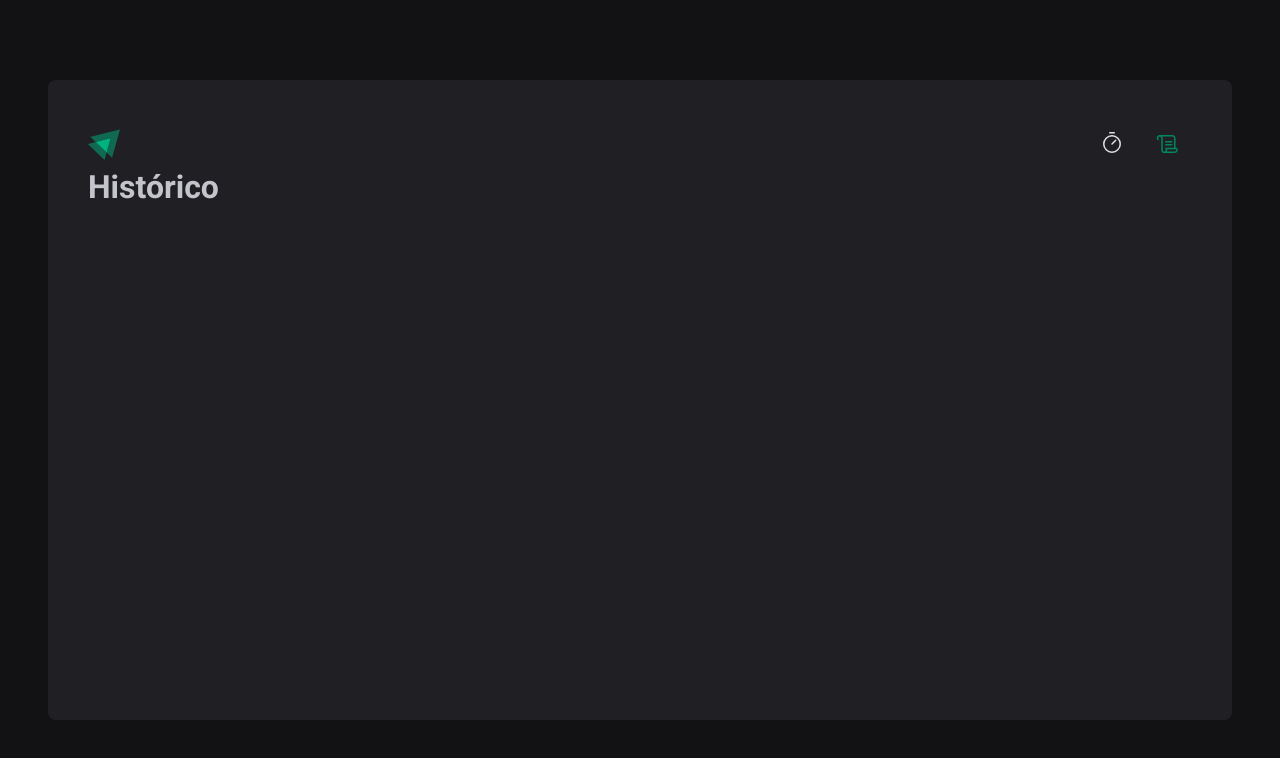
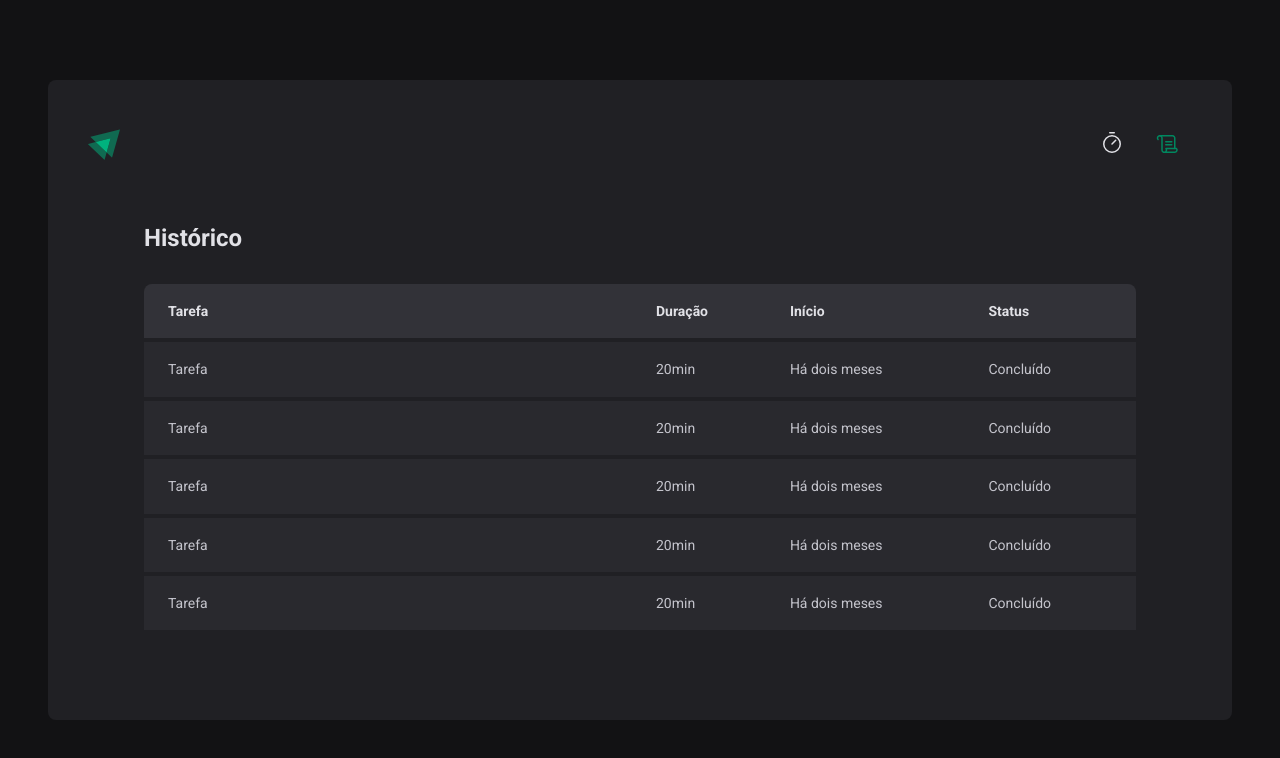
Before and after one commit to RafaelMatos/Ignite-Timer, a React (Vite) app: page /history in a window 1280 px wide. Shown: the top 758 px of the page. Built offline with nearby package versions, Linux system fonts and the light colour scheme.

Commit message:
feat(history):page history created and styled

```diff
--- a/src/pages/History.tsx
+++ /dev/null
@@ -1,3 +0,0 @@
-export function History() {
-  return <h1>Histórico</h1>
-}
--- /dev/null
+++ b/src/pages/History/index.tsx
@@ -0,0 +1,53 @@
+import { HistoryContainer, HistoryList } from './styles'
+
+export function History() {
+  return (
+    <HistoryContainer>
+      <h1>Histórico</h1>
+      <HistoryList>
+        <table>
+          <thead>
+            <tr>
+              <th>Tarefa</th>
+              <th>Duração</th>
+              <th>Início</th>
+              <th>Status</th>
+            </tr>
+          </thead>
+          <tbody>
+            <tr>
+              <td>Tarefa</td>
+              <td>20min</td>
+              <td>Há dois meses</td>
+              <td>Concluído</td>
+            </tr>
+            <tr>
+              <td>Tarefa</td>
+              <td>20min</td>
+              <td>Há dois meses</td>
+              <td>Concluído</td>
+            </tr>
+            <tr>
+              <td>Tarefa</td>
+              <td>20min</td>
+              <td>Há dois meses</td>
+              <td>Concluído</td>
+            </tr>
+            <tr>
+              <td>Tarefa</td>
+              <td>20min</td>
+              <td>Há dois meses</td>
+              <td>Concluído</td>
+            </tr>
+            <tr>
+              <td>Tarefa</td>
+              <td>20min</td>
+              <td>Há dois meses</td>
+              <td>Concluído</td>
+            </tr>
+          </tbody>
+        </table>
+      </HistoryList>
+    </HistoryContainer>
+  )
+}
--- /dev/null
+++ b/src/pages/History/styles.ts
@@ -0,0 +1,58 @@
+import styled from 'styled-components'
+
+export const HistoryContainer = styled.main`
+  flex: 1;
+  padding: 3.5rem;
+
+  display: flex;
+  flex-direction: column;
+
+  h1 {
+    font-size: 1.5rem;
+    color: ${(props) => props.theme['gray-100']};
+  }
+`
+export const HistoryList = styled.div`
+  flex: 1;
+  overflow: auto;
+  margin-top: 2rem;
+
+  table {
+    width: 100%;
+    border-collapse: collapse;
+    min-width: 600px;
+
+    th {
+      background-color: ${(props) => props.theme['gray-600']};
+      padding: 1rem;
+      text-align: left;
+      color: ${(props) => props.theme['gray-100']};
+      font-size: 0.875rem;
+      line-height: 1.6;
+      &:first-child {
+        border-top-left-radius: 8px;
+        padding-left: 1.5rem;
+      }
+      &:last-child {
+        border-top-right-radius: 8px;
+        padding-right: 1.5rem;
+      }
+    }
+
+    td {
+      background-color: ${(props) => props.theme['gray-700']};
+      border-top: 4px solid ${(props) => props.theme['gray-800']};
+      padding: 1rem;
+      font-size: 0.875rem;
+      line-height: 1.6;
+
+      &:first-child {
+        width: 50%;
+        padding-left: 1.5rem;
+      }
+      &:last-child {
+        padding-right: 1.5rem;
+      }
+    }
+  }
+`
--- a/src/pages/Home/index.tsx
+++ b/src/pages/Home/index.tsx
@@ -19,10 +19,24 @@ export function Home() {
             type="text"
             id="task"
             placeholder="Dê um nome para a sua tarefa"
+            list="task-suggestions"
           />
+          <datalist id="task-suggestions">
+            <option value="Projeto 1"></option>
+            <option value="Projeto 2"></option>
+            <option value="Projeto 3"></option>
+            <option value="Banana"></option>
+          </datalist>
 
           <label htmlFor="">durante</label>
-          <MinutesAmountInput type="text" id="minutesAmount" placeholder="00" />
+          <MinutesAmountInput
+            type="number"
+            id="minutesAmount"
+            placeholder="00"
+            step={5}
+            min={5}
+            max={60}
+          />
           <span>minutos.</span>
         </FormContainer>
         <CountdownContainer>
--- a/src/pages/Home/styles.ts
+++ b/src/pages/Home/styles.ts
@@ -46,6 +46,9 @@ const BaseInput = styled.input`
 `
 export const TaskInput = styled(BaseInput)`
   flex: 1;
+  &::-webkit-calendar-picker-indicator {
+    display: none !important ;
+  }
 `
 export const MinutesAmountInput = styled(BaseInput)`
   width: 4rem;
```
